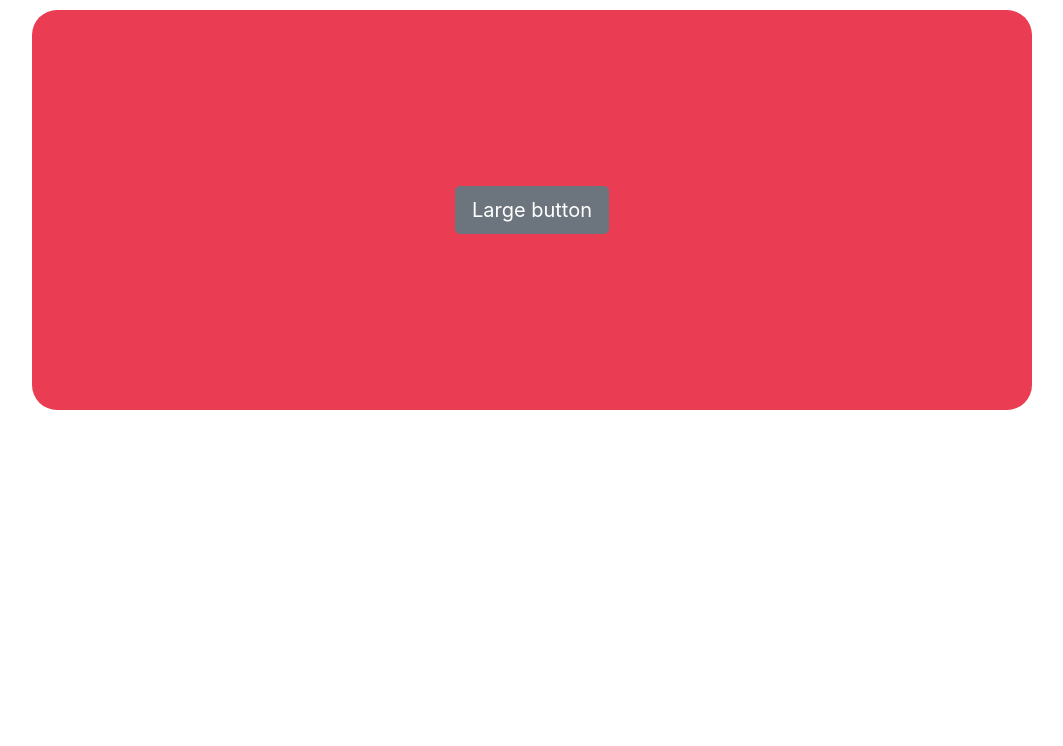
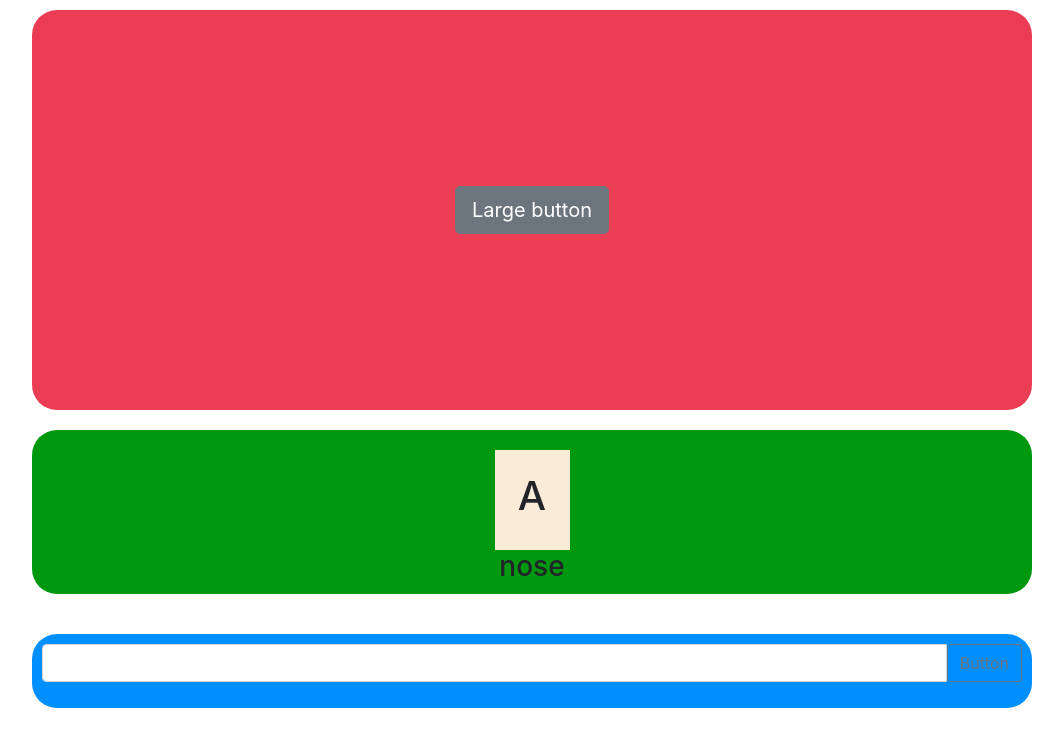
Before and after one commit to 0xWOLAND/SignStealer, a React (Create React App) app: page / in a window 1280 px wide. Shown: the top 746 px of the page, without its empty margins (108-1171 px from the left). Built offline with nearby package versions, Linux system fonts and the light colour scheme.

Commit message:
Added next two blocks

```diff
--- a/src/App.js
+++ b/src/App.js
@@ -2,10 +2,14 @@ import React from 'react';
 import logo from './logo.svg';
 import './App.css';
 import Display from "./Components/Display"
+import UserInput from "./Components/UserInput"
+import NewElement from "./Components/NewElement"
 function App() {
   return (
     <div className="App">
       <Display />
+      <UserInput />
+      <NewElement />
     </div>
   );
 }
--- /dev/null
+++ b/src/Components/Btn.css
@@ -0,0 +1,21 @@
+.ele {
+        width: 75px;
+        height: 100px;
+        background-color: antiquewhite;
+        display: flex;
+        justify-content: center;
+        align-items: center;
+}
+
+#ele_container {
+        margin: 10px;
+        margin-bottom: 0;
+        display: flex;
+        justify-content: center;
+        align-items: center;
+        flex-direction: column;
+}
+
+#sign {
+        margin: 0;
+}
--- /dev/null
+++ b/src/Components/Btn.js
@@ -0,0 +1,24 @@
+import React, { Component } from "react";
+import "./Btn.css";
+
+export default class Btn extends Component {
+        constructor(props) {
+                super(props);
+                this.render = this.render.bind(this);
+                this.btnClicked = this.btnClicked.bind(this);
+        }
+        btnClicked() {
+
+                document.getElementById("letters").innerText += this.props.letter
+        }
+        render() {
+                return (
+                        <div id="ele_container" onClick={this.btnClicked}>
+                                <div className="ele">
+                                        <h1>{this.props.letter}</h1>
+                                </div>
+                                <h3 id="sign">{this.props.sign}</h3>
+                        </div>
+                );
+        }
+}
--- a/src/Components/Display.js
+++ b/src/Components/Display.js
@@ -5,8 +5,8 @@ import Button from 'react-bootstrap/Button';
 export default class Display extends Component {
         render(){
                 return <div id="main">
-                        <div id="letters"></div>
-                        <button type="button" class="btn btn-secondary btn-lg">Large button</button>
+                        <h1 id="letters"></h1>
+                        <button type="button" className="btn btn-secondary btn-lg">Large button</button>
 
                 </div>
         }
--- /dev/null
+++ b/src/Components/NewElement.css
@@ -0,0 +1,11 @@
+#new_element_main {
+        margin: 20px;
+        padding: 10px;
+        background-color: #008FFF;
+        width: 1000px;
+        border-radius: 25px;
+        display: flex;
+        justify-content: center;
+        align-items: center;
+        flex-wrap: wrap;
+}
--- /dev/null
+++ b/src/Components/NewElement.js
@@ -0,0 +1,49 @@
+import React, { Component } from "react";
+import "./NewElement.css";
+
+export default class NewElement extends Component {
+        constructor(props) {
+                super(props);
+                this.render = this.render.bind(this);
+                this.handleSubmit = this.handleSubmit.bind(this);
+                this.handleChange = this.handleChange.bind(this);
+                this.state = { value: "" };
+        }
+
+        handleChange(e) {
+                this.setState({ value: e.target.value });
+        }
+        handleSubmit(props) {
+                console.log(this.state.value);
+        }
+
+        render() {
+                return (
+                        <div id="new_element_main">
+                                <div class="input-group mb-3">
+                                        <input
+                                                type="text"
+                                                value={this.state.value}
+                                                onChange={this.handleChange}
+                                                class="form-control"
+                                                placeholder=""
+                                                aria-label=""
+                                                aria-describedby="basic-addon1"
+                                        />
+                                        <div class="input-group-postpend">
+                                                <button
+                                                        class="btn btn-outline-secondary"
+                                                        type="submit"
+                                                        onClick={
+                                                                this
+                                                                        .handleSubmit
+                                                        }
+                                                >
+                                                        Button
+                                                </button>
+                                        </div>
+                                </div>
+                        </div>
+                );
+        }
+}
--- /dev/null
+++ b/src/Components/UserInput.css
@@ -0,0 +1,14 @@
+#buttons {
+        margin: 20px;
+        padding: 10px;
+        background-color: #00980F;
+        width: 1000px;
+        border-radius: 25px;
+        display: flex;
+        justify-content: center;
+        align-items: center;
+        flex-wrap: wrap;
+}
+#letters {
+        color: whitesmoke;
+}
--- /dev/null
+++ b/src/Components/UserInput.js
@@ -0,0 +1,12 @@
+import React, { Component } from "react";
+import "./UserInput.css";
+import Btn from "./Btn.js";
+export default class UserInput extends Component {
+        render() {
+                return (
+                        <div id="buttons">
+                                <Btn letter="A" sign="nose" />
+                        </div>
+                );
+        }
+}
```
